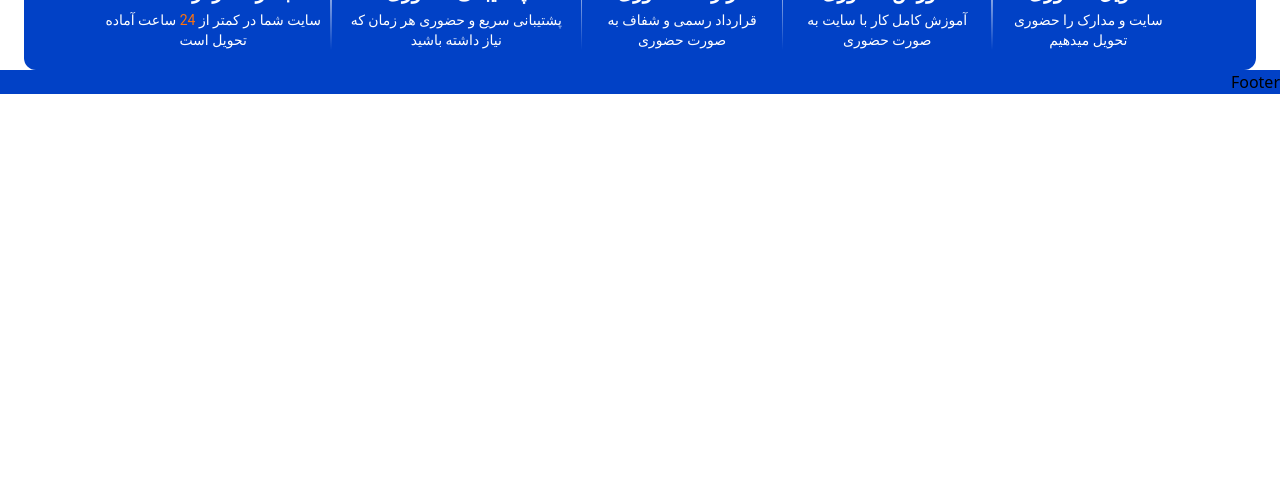
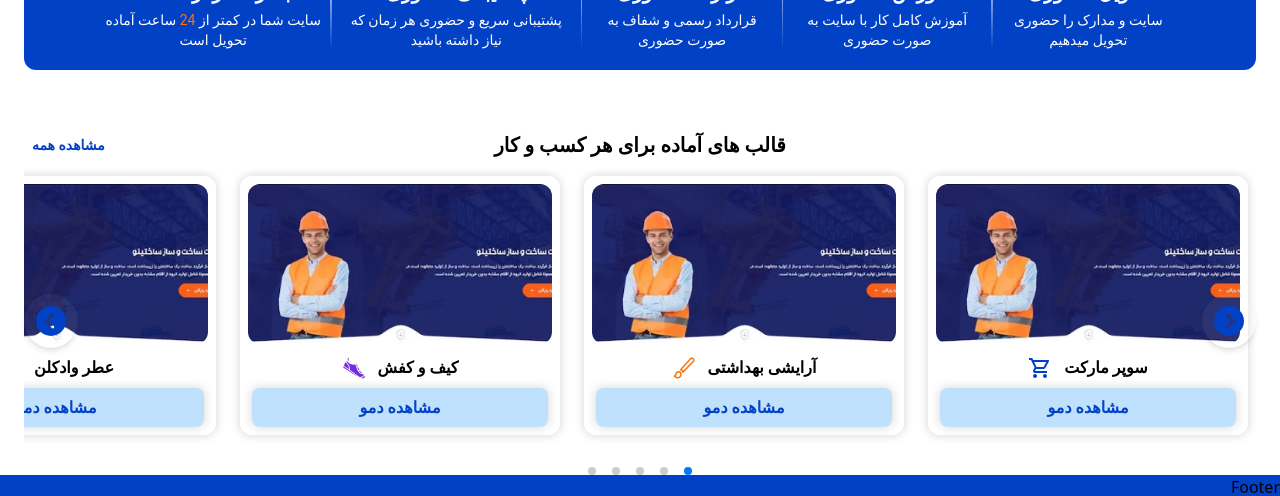
Before and after one commit to MohammadSoleimanikia/webetom, a Next.js app: page / in a window 1280 px wide. Shown: the part 739-1235 px from the top of the page. Before the commit the page ends 833 px from the top, so only its background shows below. Built offline with nearby package versions, Linux system fonts and the light colour scheme; what @mui/material-nextjs would draw is missing.

Commit message:
feat: add Templates slider section

```diff
--- a/package.json
+++ b/package.json
@@ -20,7 +20,8 @@
     "react-dom": "19.2.8",
     "react-icons": "^5.7.0",
     "stylis": "^4.4.0",
-    "stylis-plugin-rtl": "^2.1.1"
+    "stylis-plugin-rtl": "^2.1.1",
+    "swiper": "^14.2.0"
   },
   "devDependencies": {
     "@tailwindcss/postcss": "^4",
--- a/src/app/page.tsx
+++ b/src/app/page.tsx
@@ -1,15 +1,32 @@
 import SectionWrapper from "@/components/sectionWrapper";
 import Features from "@/sections/features";
 import HeroSection from "@/sections/hero";
+import TemplateSection from "@/sections/templates";
+import { Button } from "@mui/material";
 
 export default function Home() {
   return (
     <>
+      {/* hero section ############################# */}
       <SectionWrapper className="bg-gradient-primary">
         <HeroSection />
       </SectionWrapper>
+
+      {/*features section  */}
       <SectionWrapper>
         <Features />
+      </SectionWrapper>
+
+      {/* templates Slider section */}
+      <SectionWrapper
+        actionButton={
+          <Button variant="text" className="text-sm">
+            مشاهده همه
+          </Button>
+        }
+        title="قالب های آماده برای هر کسب و کار"
+      >
+        <TemplateSection />
       </SectionWrapper>
     </>
   );
--- /dev/null
+++ b/src/const/TEMPLATED_DATA.ts
@@ -0,0 +1,65 @@
+import { IconType } from "react-icons";
+import { RiShoppingBagLine } from "react-icons/ri";
+import { MdOutlineLocalGroceryStore } from "react-icons/md";
+import { IoBrushOutline } from "react-icons/io5";
+import { GiRunningShoe } from "react-icons/gi";
+import { TbPerfume } from "react-icons/tb";
+import { CiMobile3 } from "react-icons/ci";
+export type TemplateType={
+  title:string;
+  imageSrc:string;
+  icon:IconType;
+  color:string;
+  link:string;
+}
+export const TEMPLATES_DATA:TemplateType[]=[
+  {
+    title:"سوپر مارکت",
+    imageSrc:'/images/webCard.png',
+    link:"/",
+    color:'text-primary',
+    icon:MdOutlineLocalGroceryStore
+  },
+  {
+    title:"آرایشی بهداشتی",
+    imageSrc:'/images/webCard.png',
+    link:"/",
+    color:'text-secondary',
+    icon:IoBrushOutline
+  },
+  {
+    title:"کیف و کفش",
+    imageSrc:'/images/webCard.png',
+    link:"/",
+    color:'text-custom-purple',
+    icon:GiRunningShoe
+  },
+  {
+    title:"عطر وادکلن",
+    imageSrc:'/images/webCard.png',
+    link:"/",
+    color:'text-custom-green',
+    icon:TbPerfume
+  },
+  {
+    title:"موبایل و دیجیتال",
+    imageSrc:'/images/webCard.png',
+    link:"/",
+    color:'text-custom-blue',
+    icon:CiMobile3
+  },
+  {
+    title:"زیبایی و آرایشی",
+    imageSrc:'/images/webCard.png',
+    link:"/",
+    color:'text-custom-red',
+    icon:RiShoppingBagLine
+  },
+  {
+    title:" آرایشی",
+    imageSrc:'/images/webCard.png',
+    link:"/",
+    color:'text-secondary',
+    icon:RiShoppingBagLine
+  },
+]
--- /dev/null
+++ b/src/hooks/useMount.ts
@@ -0,0 +1,8 @@
+import { useEffect, useState } from "react";
+export const useMount = () => {
+  const [isMounted, setIsMounted] = useState(false);
+  useEffect(() => {
+    setIsMounted(true);
+  }, []);
+  return {isMounted}
+};
--- /dev/null
+++ b/src/sections/templates/NavBtn.tsx
@@ -0,0 +1,27 @@
+import { IconButton, type IconButtonProps } from "@mui/material";
+import clsx from "clsx";
+import { FaCircleChevronLeft } from "react-icons/fa6";
+
+type Props = {
+  side: "next" | "previous";
+} & IconButtonProps;
+
+export default function NavBtn({ side, className, ...others }: Props) {
+  return (
+    <IconButton
+      size="large"
+      color="primary"
+      className={clsx(
+        "absolute top-1/2 z-10 hidden shrink-0 -translate-y-1/2 rounded-full bg-white/5 ",
+        " shadow-md transition-all hover:bg-white/50 hover:shadow-lg sm:flex",
+        side === "next" ? "template-next  left-0" : "template-prev right-0",
+        className,
+      )}
+      {...others}
+    >
+      <FaCircleChevronLeft
+        className={clsx("text-3xl", side === "previous" && "rotate-180")}
+      />
+    </IconButton>
+  );
+}
--- /dev/null
+++ b/src/sections/templates/index.tsx
@@ -0,0 +1,60 @@
+"use client";
+
+import TemplateCard from "./templateCard";
+import { TEMPLATES_DATA } from "@/const/TEMPLATED_DATA";
+
+import { Swiper, SwiperSlide } from "swiper/react";
+import { Navigation, Pagination, FreeMode } from "swiper/modules";
+
+import "swiper/css";
+import "swiper/css/navigation";
+import "swiper/css/pagination";
+import NavBtn from "./NavBtn";
+import { useMount } from "@/hooks/useMount";
+import TemplateSectionSkeleton from "./templateSkeleton";
+
+export default function TemplateSection() {
+  const { isMounted } = useMount();
+
+  return (
+    <div className="relative flex w-full items-center gap-4">
+      <NavBtn
+        side="previous"
+        className=" "
+      />
+      {!isMounted ? (
+        <TemplateSectionSkeleton items={TEMPLATES_DATA} />
+      ) : (
+        <Swiper
+          modules={[Navigation, Pagination, FreeMode]}
+          freeMode
+          slidesPerView="auto"
+          spaceBetween={24}
+          grabCursor
+          className="px-2 pb-8!"
+          navigation={{
+            nextEl: ".template-next",
+            prevEl: ".template-prev",
+          }}
+          pagination={{
+            clickable: true,
+            type: "bullets",
+            el: ".template-pagination",
+          }}
+
+        >
+          {TEMPLATES_DATA.map((item) => (
+            <SwiperSlide
+              key={item.title}
+              className="h-auto! w-70! py-2 md:w-[320px]!"
+            >
+              <TemplateCard item={item} />
+            </SwiperSlide>
+          ))}
+          <div className="swiper-pagination template-pagination absolute right-0 bottom-0 left-0 flex justify-center gap-2" />
+        </Swiper>
+      )}
+      <NavBtn side="next" />
+    </div>
+  );
+}
--- /dev/null
+++ b/src/sections/templates/templateCard.tsx
@@ -0,0 +1,47 @@
+"use client";
+import { TemplateType } from "@/const/TEMPLATED_DATA";
+import { Button, Typography } from "@mui/material";
+import clsx from "clsx";
+import Image from "next/image";
+import Link from "next/link";
+type Props = {
+  item: TemplateType;
+};
+
+export default function TemplateCard({ item }: Props) {
+  const Icon = item.icon;
+  return (
+    <div className="shadow-card-small flex min-h-60 w-full flex-col rounded-xl p-2">
+      {/* image section */}
+      <div className="relative h-40 w-full overflow-hidden rounded-xl">
+        <Image
+          fill
+          className="object-cover"
+          src={item.imageSrc}
+          alt={item.title}
+        />
+      </div>
+      {/* content */}
+      <div className="flex flex-1 flex-col items-center space-y-2 px-1 pt-3">
+        <div className="w-full">
+          <Typography
+            variant="h6"
+            className={clsx("flex items-center justify-center text-center font-bold",
+              "gap-3"
+            )}
+          >
+            {item.title}
+            <Icon className={`${item.color} size-6`} />
+          </Typography>
+        </div>
+        <Button
+          LinkComponent={Link}
+          href={item.link}
+          className="bg-primary-lighter text-primary w-full"
+        >
+          مشاهده دمو
+        </Button>
+      </div>
+    </div>
+  );
+}
--- /dev/null
+++ b/src/sections/templates/templateSkeleton.tsx
@@ -0,0 +1,29 @@
+import { TemplateType } from "@/const/TEMPLATED_DATA";
+import TemplateCard from "./templateCard";
+
+type Props = {
+  items: TemplateType[];
+};
+
+export default function TemplateSectionSkeleton({ items }: Props) {
+  return (
+    <div dir="rtl" className="relative h-full w-full overflow-hidden">
+      <div className="flex h-full w-full flex-nowrap gap-5 px-2">
+        {items.map((item) => (
+          <div
+            key={item.title}
+            className="
+              h-full! min-w-0 flex-none
+              basis-full
+              sm:basis-[calc((100%-20px)/2)]
+              lg:basis-[calc((100%-40px)/3)]
+              2xl:basis-[calc((100%-60px)/4)]
+            "
+          >
+            <TemplateCard item={item} />
+          </div>
+        ))}
+      </div>
+    </div>
+  );
+}
```
Also changed, not shown: 1 other file (tests, documents, lock files or other folders).
